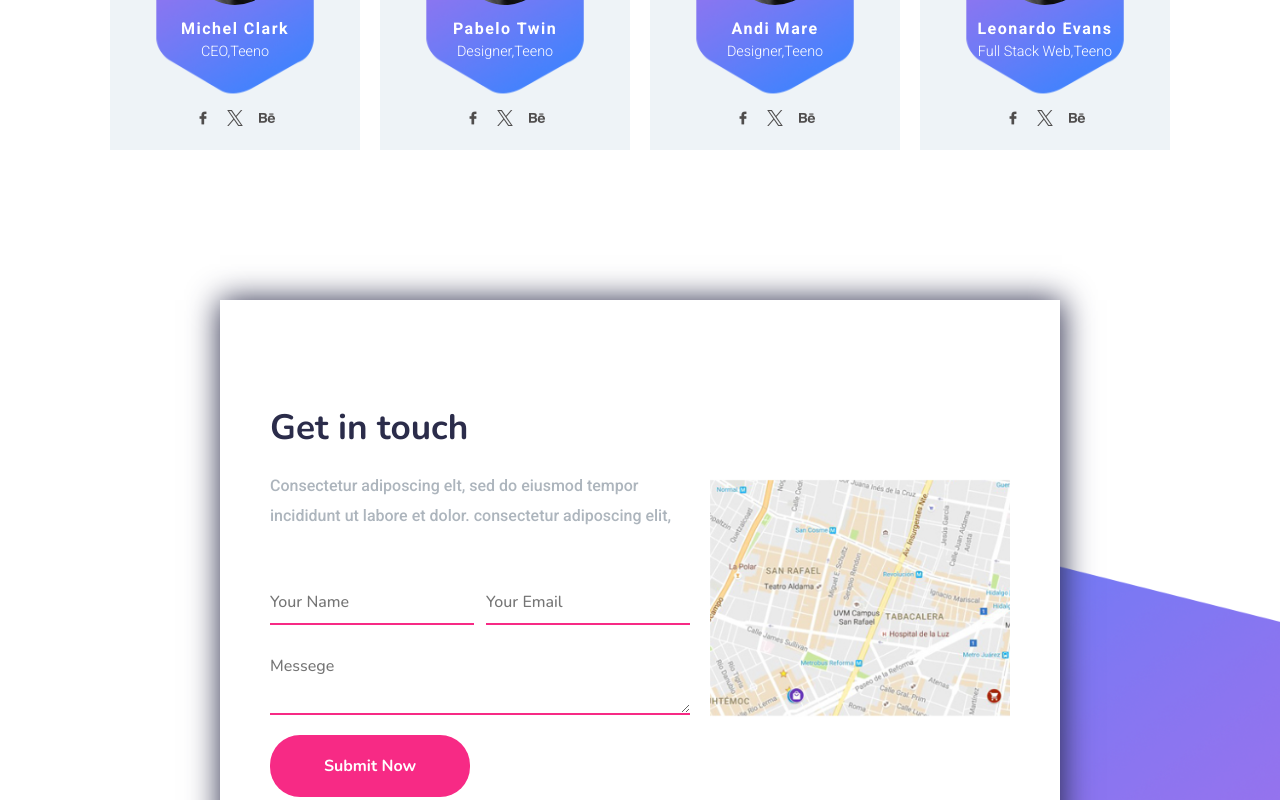
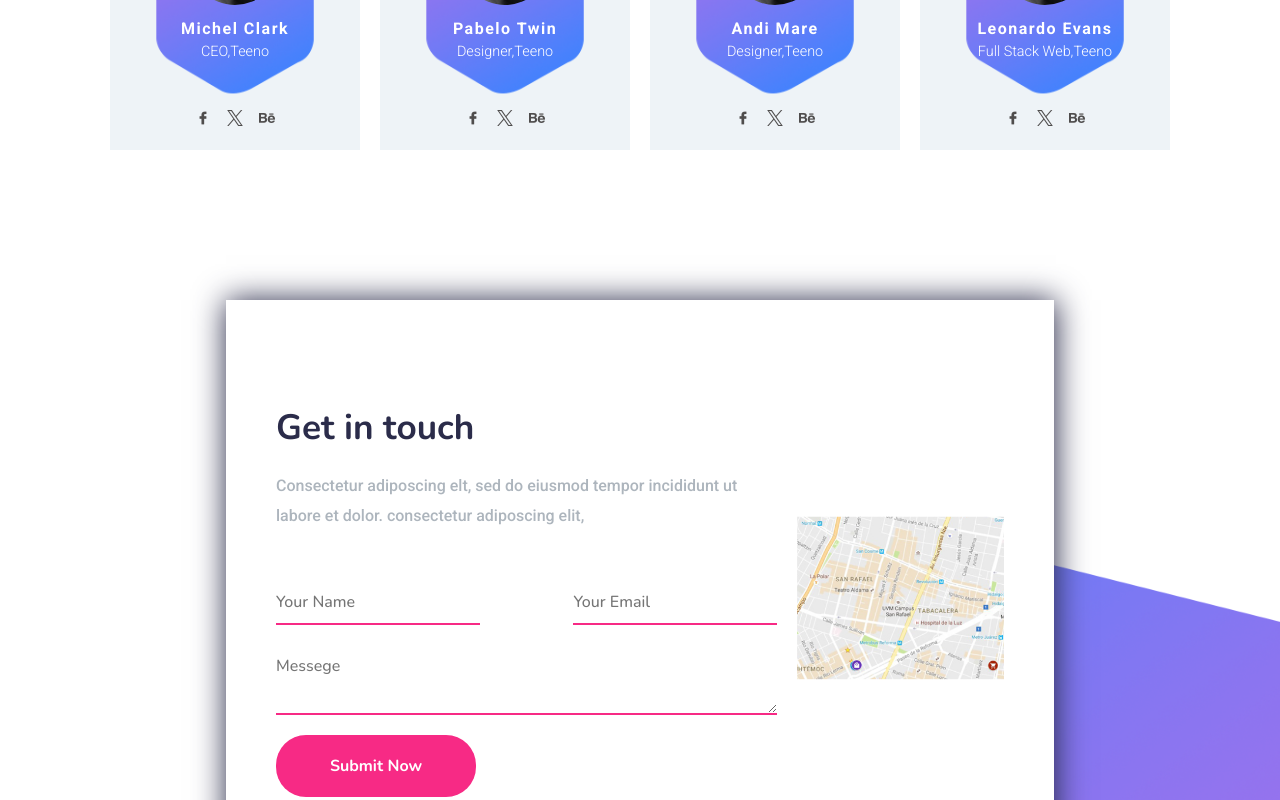
Before and after one commit to Ezequiel144/Landing-Pages-App, a React (Vite) app: page / in a window 1280 px wide. Shown: the part 8079-8879 px from the top of the page. Built offline with nearby package versions, Linux system fonts and the light colour scheme.

Commit message:
terminando el Responsive

```diff
--- a/src/components/Contact/Contact.module.css
+++ b/src/components/Contact/Contact.module.css
@@ -18,10 +18,6 @@
     width: 100%;
 }
 
-.contentTextFormulary{
-
-}
-
 @media (max-width:900px) {
     .contentContact{
         flex-direction: column;
@@ -31,17 +27,15 @@
 
 @media (max-width:540px) {
     .contentContact{
-        width: 330px;
-
+        width: 320px;
     }
     .contentText{
-        width: 60%;
+        width: 100%;
         display: flex;
         flex-direction: column;
         align-items: center;
     }
     .contentTextFormulary{
-        width: 100%;
         display: flex;
         align-items: center;
     }
@@ -54,8 +48,8 @@
     display: flex;
     flex-direction: column;
     gap: 50px 0;
-    /* width: 50%; */
-    width: 420px;
+    width: 100%;
+    /* background-color: lightcoral; */
 }
 
 .title{
```
